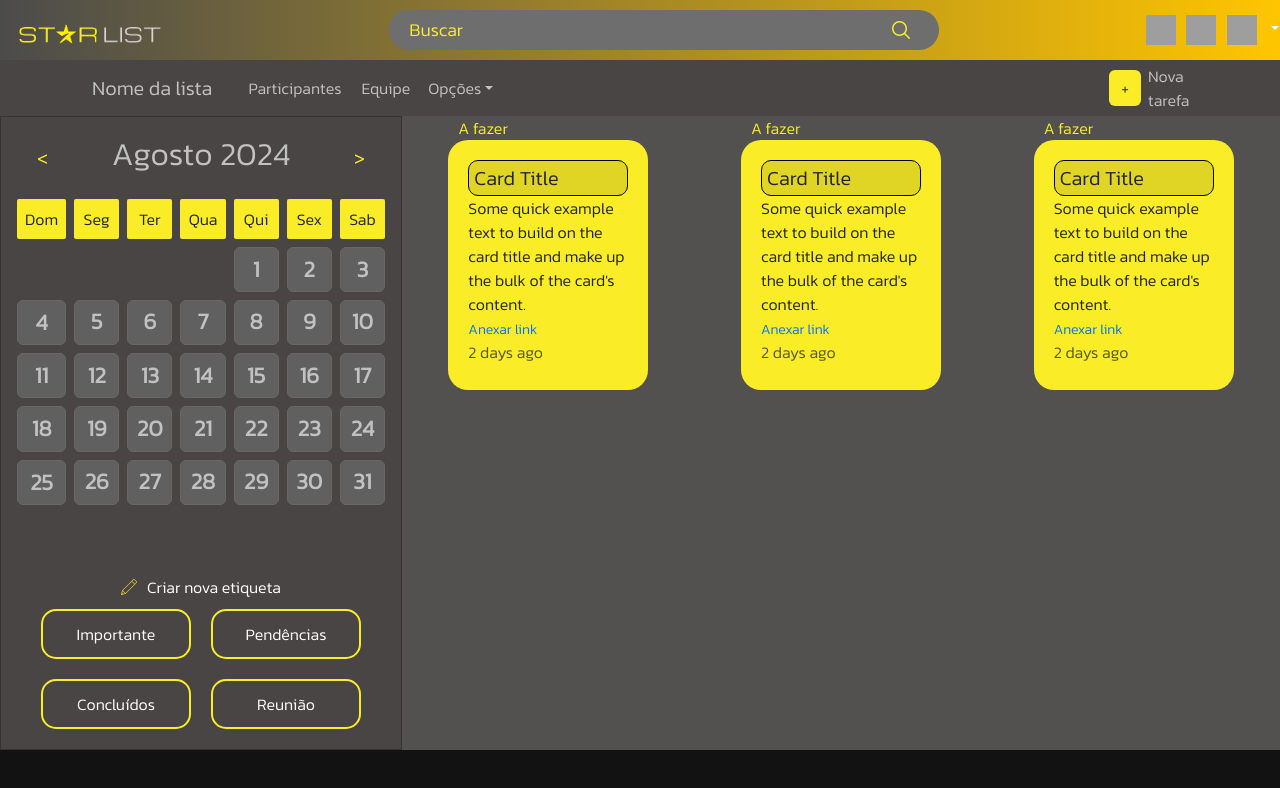
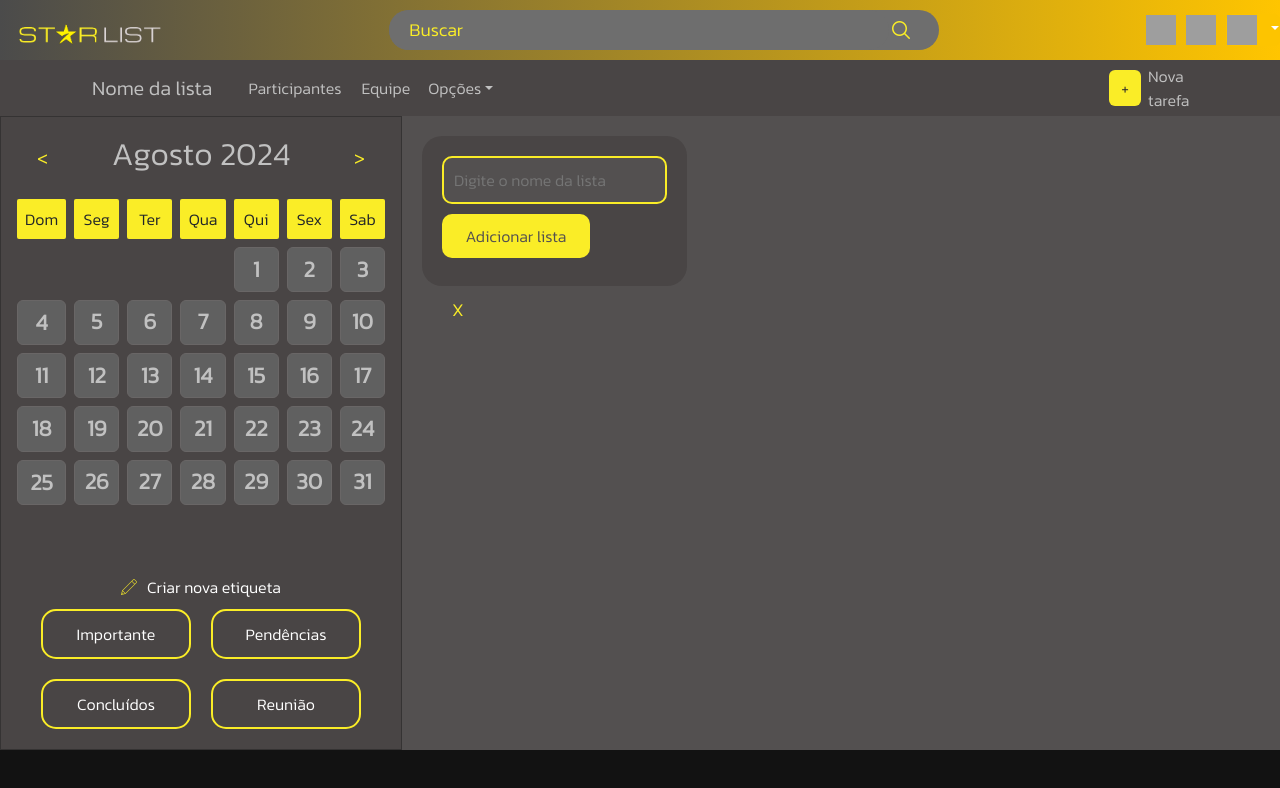
Before and after one commit to KaikyBizon/StarlistApp, a React (Vite) app in the folder frontend/: page /kanban in a window 1280 px wide. Shown: the top 788 px of the page. Built offline with nearby package versions, Linux system fonts and the light colour scheme; grey boxes are pictures that could not be loaded.

Commit message:
Alterações no kanban para adicionar listas

```diff
--- a/frontend/src/StylesPages/kanban.css
+++ b/frontend/src/StylesPages/kanban.css
@@ -1,13 +1,63 @@
-/*Estilização dos cards*/
-.kanban {
-    background-color: #faed27;
-    height: 250px;
-    width: 200px;
+/* Estilo do input e botão de adicionar lista */
+.lista-adiciona {
+    display: flex;
+    flex-direction: column;
+    background-color: #494545;
+    height: 150px;
+    width: 265px;
     padding: 20px;
     border-radius: 20px;
 }
 
-/*Alinhando os cards na tela*/
+.lista-adiciona input {
+    padding: 10px;
+    border-radius: 10px;
+    border: 2px solid #faed27;
+    background-color: #535050;
+    color: #c9c9c9;
+}
+
+.lista-adiciona button {
+    background-color: #faed27;
+
+    color:#535050;
+    border: none;
+    border-radius: 10px;
+    cursor: pointer;
+    margin-top: 10px;
+    width: 148px;
+
+}
+
+.listaAdiciona button:hover {
+    background-color: #e0d425;
+}
+
+
+.listaAdiciona button.excluir {
+    margin-left: 10px;
+    background-color: transparent;
+    color: #faed27;
+    border: none;
+    font-size: 18px;
+    cursor: pointer;
+}
+
+.lista-adiciona button.excluir:hover {
+    color: #e0d425;
+}
+
+/* Estilização dos cards */
+.kanban {
+    background-color: #494545;
+    height: 150px;
+    width: 265px;
+    padding: 20px;
+    border-radius: 20px;
+    margin-top: 10px;
+}
+
+/* Alinhando os cards na tela */
 .cards-kanban {
     display: flex;
     justify-content: space-evenly;
@@ -15,22 +65,20 @@
     background-color: #535050;
 }
 
-/*Margem no nome da area do kanban "a fazer, fazendo, feito..."*/
+/* Nome da tarefa (a fazer, fazendo, feito, etc.) */
 .status-tarefa {
     margin-left: 10px;
+    color: #faed27;
+    font-size: 18px;
+    font-weight: bold;
 }
 
-/*cor de fundo dos cards*/
-.status-tarefa {
-    color: #faed27;
-}
-
-/*fonte do "add link"*/
+/* Fonte do link "Anexar link" */
 .card-link {
     font-size: 14px;
 }
 
-/*titulo do card*/
+/* Título do card */
 .title-cardkanban {
     border: 1px solid #000000;
     border-radius: 10px;
@@ -38,16 +86,19 @@
     padding: 5px;
 }
 
+/* Seção de interação */
 .interacao {
     display: flex;
     background-color: #535050;
 }
 
+/* Layout dos cartões Kanban */
 .cartoes-kanban {
     width: 100vw;
-    height: 100vh;
     display: flex;
-    justify-content: space-around;
+    flex-direction: column;
+    padding: 20px;
+    background-color: #535050;
     overflow-x: scroll;
     overflow-y: scroll;
     max-height: 634px;
--- a/frontend/src/pages/Kanban.jsx
+++ b/frontend/src/pages/Kanban.jsx
@@ -1,10 +1,22 @@
-import Card from 'react-bootstrap/Card';
 import Geral from '../components/Geral';
-import Menu from '../components/Menu';
+import Menu from '../components/menu';
 import Options from '../components/Options';
+import Formulario from '../components/Formulario';
+import { useState } from 'react';
 import '../StylesPages/kanban.css'
 
 function Kanban() {
+    const [tarefas, setTarefas] = useState([]);
+    const [novaTarefa, setNovaTarefa] = useState(''); // Novo estado para o nome da nova tarefa
+    const [mensagensErro, setMensagensErro] = useState([]);
+
+    const adicionarTarefa = () => {
+        if (novaTarefa.trim()) {
+            setTarefas([...tarefas, novaTarefa]);
+            setNovaTarefa(''); // Limpa o campo após adicionar
+        }
+    };
+
     return (
         <>
             <Menu />
@@ -15,48 +27,26 @@ function Kanban() {
                     <Geral />
                 </section>
                 <section className='cartoes-kanban'>
-                    <section className="status-kanban">
-                        <p className='status-tarefa'>A fazer</p>
-                        <div className="kanban">
-                            <Card.Body>
-                                <Card.Title className='title-cardkanban'> Card Title </Card.Title>
-                                <Card.Text className='text-cardkanban'>
-                                    Some quick example text to build on the card title and make up the
-                                    bulk of the card's content.
-                                </Card.Text>
-                                <Card.Link href='#'>Anexar link</Card.Link>
-                                <Card.Footer className="text-muted">2 days ago</Card.Footer>
-                            </Card.Body>
+                    <div className="listaAdiciona">
+                        <div className="lista-adiciona">
+                            <input
+                                type="text"
+                                placeholder="Digite o nome da lista"
+                                value={novaTarefa}
+                                onChange={(e) => setNovaTarefa(e.target.value)}
+                            />
+                            <button className="botao-adicionaLista" onClick={adicionarTarefa}>Adicionar lista</button>
                         </div>
-                    </section>
-                    <section className="status-kanban">
-                        <p className='status-tarefa'>A fazer</p>
-                        <div className="kanban">
-                            <Card.Body>
-                                <Card.Title className='title-cardkanban'> Card Title </Card.Title>
-                                <Card.Text className='text-cardkanban'>
-                                    Some quick example text to build on the card title and make up the
-                                    bulk of the card's content.
-                                </Card.Text>
-                                <Card.Link href='#'>Anexar link</Card.Link>
-                                <Card.Footer className="text-muted">2 days ago</Card.Footer>
-                            </Card.Body>
-                        </div>
-                    </section>
-                    <section className="status-kanban">
-                        <p className='status-tarefa'>A fazer</p>
-                        <div className="kanban">
-                            <Card.Body>
-                                <Card.Title className='title-cardkanban'> Card Title </Card.Title>
-                                <Card.Text className='text-cardkanban'>
-                                    Some quick example text to build on the card title and make up the
-                                    bulk of the card's content.
-                                </Card.Text>
-                                <Card.Link href='#'>Anexar link</Card.Link>
-                                <Card.Footer className="text-muted">2 days ago</Card.Footer>
-                            </Card.Body>
-                        </div>
-                    </section>
+                        <button className="excluir">X</button>
+                    </div>
+                    {tarefas.map((tarefa, index) => (
+                        <section key={index} className="status-kanban">
+                            <div className="kanban">
+                                <p className='status-tarefa'>{tarefa}</p>
+                                <Formulario />
+                            </div>
+                        </section>
+                    ))}
                 </section>
             </section>
         </>
```
